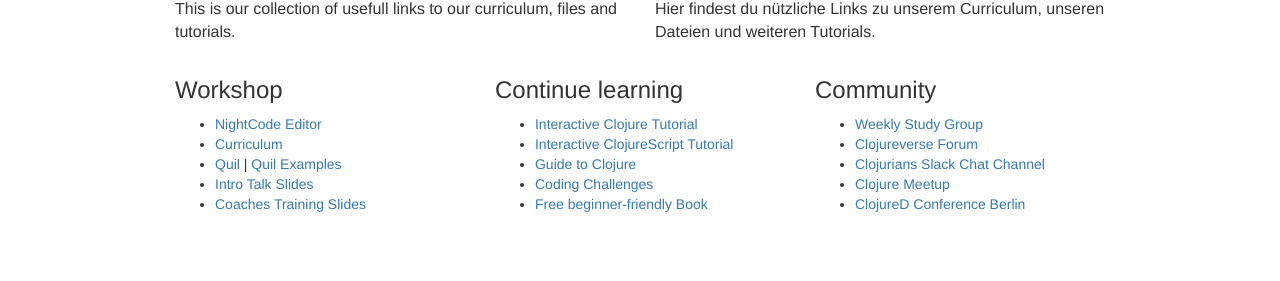
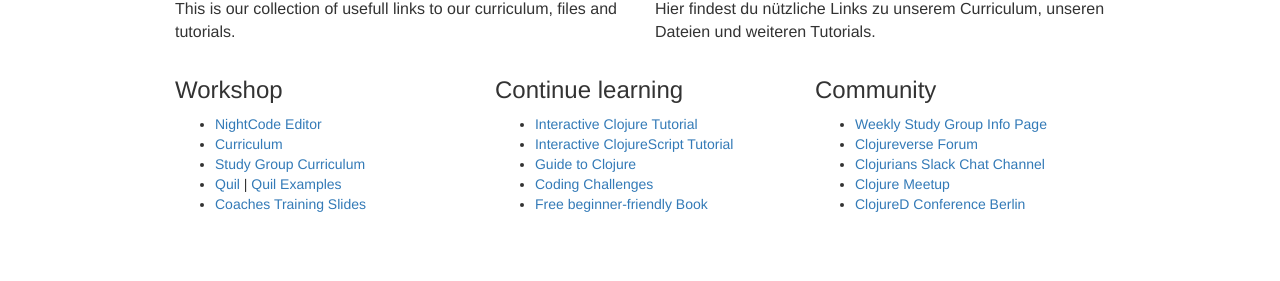
Before and after one commit to clojurebridge-berlin/clojurebridge-berlin.github.io, a Jekyll site: the page built from index.html, in a window 1280 px wide and 900 px high, scrolled down 2244 px. Shown: the part 144-425 px from the top of the window. Built offline with Jekyll 4.4.1, drawn with Linux system fonts in a browser that asks for light colours.

Commit message:
add link to study group

```diff
--- a/index.html
+++ b/index.html
@@ -147,10 +147,10 @@
               <a href="https://clojurebridge-berlin.github.io/curriculum/">Curriculum</a>
             </li>
             <li>
-              <a href="https://github.com/quil/quil">Quil</a> | <a href="http://landofquil.we-do-fp.berlin/"> Quil Examples</a>
+              <a href="https://github.com/clojurebridge-berlin/study-group-curriculum">Study Group Curriculum</a>
             </li>
             <li>
-              <a href="https://clojurebridge-berlin.github.io/ClojureBridgeBerlin_Intro_Talk.pdf">Intro Talk Slides</a>
+              <a href="https://github.com/quil/quil">Quil</a> | <a href="http://landofquil.we-do-fp.berlin/"> Quil Examples</a>
             </li>
             <li>
               <a href="https://clojurebridge-berlin.github.io/coaches_training.deck.html">Coaches Training Slides</a>
@@ -181,7 +181,7 @@
           <h3>Community</h3>
           <ul>
             <li>
-              <a href="/learners-group">Weekly Study Group</a>
+              <a href="/learners-group">Weekly Study Group Info Page</a>
             </li>
             <li>
               <a href="http://clojureverse.org/">Clojureverse Forum</a>
```
